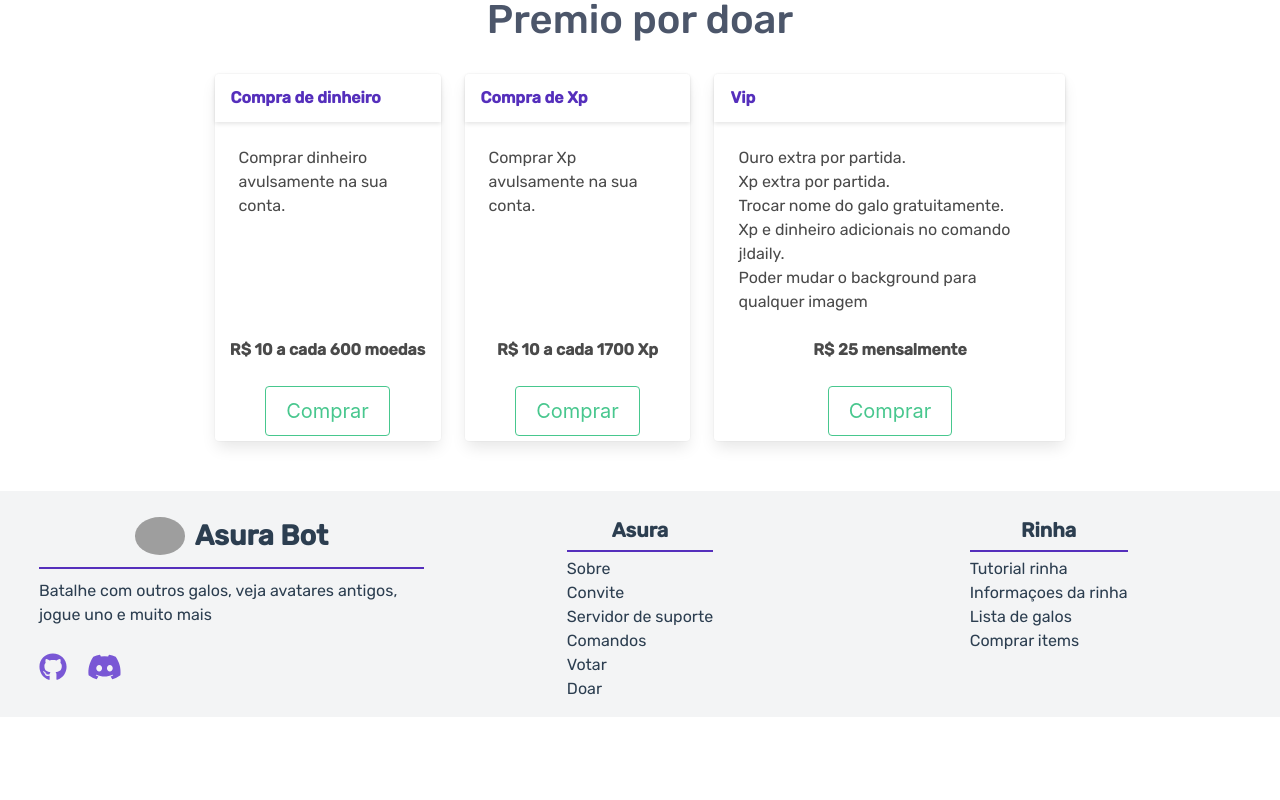
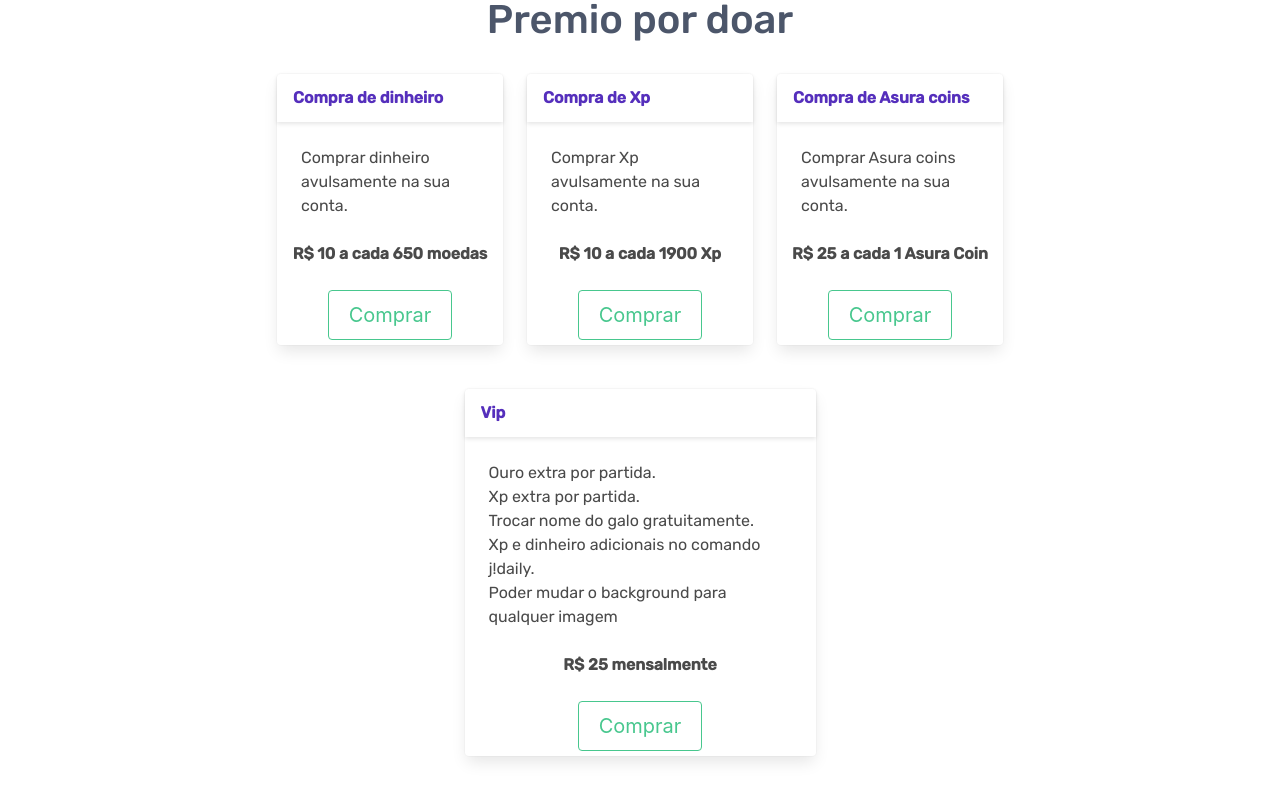
Before and after one commit to Acnologla/asura-site, a Vue app: page /asura-site/donate in a window 1280 px wide. Shown: the part 560-1360 px from the top of the page. Before the commit the page ends 1277 px from the top, so only its background shows below. Built offline with nearby package versions, Linux system fonts and the light colour scheme; grey boxes are pictures that could not be loaded.

Commit message:
Changed prices

```diff
--- a/src/views/Donate.vue
+++ b/src/views/Donate.vue
@@ -35,14 +35,17 @@
         <h2 class="donateTitle">Premio por doar</h2>
       </div>
       <br>
-       <div id="donateCards" style="max-width:750px" class="columns is-centered">
+       <div id="donateCards" style="max-width:750px" class="columns is-centered is-multiline">
             <div class = "column is-three-quarters-mobile is-one-third">
-                <DonateCard price="R$ 10 a cada 600 moedas" description="Comprar dinheiro avulsamente na sua conta." title="Compra de dinheiro"/>
+                <DonateCard price="R$ 10 a cada 650 moedas" description="Comprar dinheiro avulsamente na sua conta." title="Compra de dinheiro"/>
             </div>
             <div class = "column is-three-quarters-mobile is-one-third">
-                <DonateCard price = "R$ 10 a cada 1700 Xp" description="Comprar Xp avulsamente na sua conta." title="Compra de Xp"/>
+                <DonateCard price = "R$ 10 a cada 1900 Xp" description="Comprar Xp avulsamente na sua conta." title="Compra de Xp"/>
             </div>
-             <div class = "column is-three-quarters-mobile is-half">
+            <div class = "column is-three-quarters-mobile is-one-third">
+                <DonateCard price = "R$ 25 a cada 1 Asura Coin" description="Comprar Asura coins avulsamente na sua conta." title="Compra de Asura coins"/>
+            </div>
+             <div class = "column is-three-quarters-mobile is-half" style="margin-top:20px;">
                 <DonateCard price = "R$ 25 mensalmente" description="Ouro extra por partida.  <br>Xp extra por partida. <br>Trocar nome do galo gratuitamente.<br>Xp e dinheiro adicionais no comando j!daily.<br>Poder mudar o background para qualquer imagem" title="Vip"/>
             </div>
        </div>
--- a/src/views/RinhaTutorial.vue
+++ b/src/views/RinhaTutorial.vue
@@ -4,7 +4,7 @@
       <h2 class="title">Como jogar</h2>
       <p class="aboutDescription">
         Primeiro use o comando <span class="bold">j!galo</span> para ver o tipo do seu
-        galo, existem 4 raridades de galo (comum, raro, epico, lendario) voce ira começar
+        galo, existem 5 raridades de galo (comum, raro, epico, lendario, mitico) voce ira começar
         com um galo comum aleatorio,
         <router-link target="_blank" :to="{ name: 'Galos' }"
           >Veja aqui a lista de galos e habilidades.</router-link
@@ -42,7 +42,7 @@
     <section>
       <h2 class="title">Economia</h2>
       <p class="aboutDescription">
-        A cada rinha contra um amigo ganha, ou a cada missão concluída você vai ganhar dinheiro. Dinheiro pode user usado para mudar o nome do seu galo usando <span class="bold">j!changename novoNome (ira custar 100 de dinheiro)</span>, ou pode ser usado para comprar lootboxs usando <span class="bold">j!lootbox</span>. Existem 7 tipos de lootbox (comum, normal, rara, épica, lendária, itens especiais e cosmética) quando você abrir uma delas você ira ganhar um galo de uma das 4 raridades, quanto maior o nível da caixa mais a sua chance de pegar galos mais raros. Apos abrir uma lootbox use j!equip para ver o número e equipar o galo que você ganhou, caso queira equipar seu galo use <span class="bold"> j!equip numerodoGalo</span> ou caso queira vender ele para ganhar mais dinheiro use <span class="bold">j!equip numeroDoGalo remove</span>. Sobre Asura coins, você pode conseguir eles vendendo galos com mais de um upgrades de galo, ela serve para você comprar caixas lendárias e de itens especiais, essas caixas te darão chances melhores comparada as outras!
+        A cada rinha contra um amigo ganha, ou a cada missão concluída você vai ganhar dinheiro. Dinheiro pode user usado para mudar o nome do seu galo usando <span class="bold">j!changename novoNome (ira custar 100 de dinheiro)</span>, ou pode ser usado para comprar lootboxs usando <span class="bold">j!lootbox</span>. Existem 7 tipos de lootbox (comum, normal, rara, épica, lendária, itens especiais e cosmética) quando você abrir uma delas você ira ganhar um galo de uma das 5 raridades, quanto maior o nível da caixa mais a sua chance de pegar galos mais raros. Apos abrir uma lootbox use j!equip para ver o número e equipar o galo que você ganhou, caso queira equipar seu galo use <span class="bold"> j!equip numerodoGalo</span> ou caso queira vender ele para ganhar mais dinheiro use <span class="bold">j!equip numeroDoGalo remove</span>. Sobre Asura coins, você pode conseguir eles vendendo galos com mais de um upgrades de galo, ela serve para você comprar caixas lendárias e de itens especiais, essas caixas te darão chances melhores comparada as outras!
       </p>
     </section>
     <hr style="margin-left: 10vw; margin-right: 10vw; background-color: #552fbc" />
@@ -72,14 +72,13 @@
     <section>
       <h2 class="title">Clãs</h2>
       <p class="aboutDescription">
-        Você pode criar um clan usando <span class="bold"> j!clan create nome</span> (ira custar 1000 de dinheiro), ou você pode entrar em algum clan caso seja convidado por algum usuário que possua administrador ou seja dono do clan. Cada clan tem um número máximo de membros de até 15 pessoas (20 pessoas caso seu clan chegue até ao nível 3), cada j!train que você ganhar faz com que seu clan ganhe mais 1 de xp. Quanto mais alto o nível do seu clan mais vantagens os membros do clan terão, sendo o nível 5 o máximo de nível para um clan. Cada clan ira ter uma missão por mês e quando ela for concluída todos os membros do clan receberão recompensas! O banco do clan serve para você juntar dinheiro e comprar novas vantagens extras para o clan, todos os membros poderam depositar dinheiro para ajudar o clan, ele tambem ira gerar passivamente uma quantia de dinheiro, com o dinheiro do banco vocês poderão comprar alguns upgrades, sendo eles atualmente: 1 membro adicional por clan e melhoramento na geração passiva de dinheiro.
-      </p>
+Você pode criar um clan usando <span class="bold">j!clan create nome</span> (ira custar 1000 de dinheiro), ou você pode entrar em algum clan caso seja convidado por algum usuário que seja administrador ou  dono do clan. Cada clan tem um número máximo de membros de até 25 pessoas (que podem ser aumentados com upgrades de banco do clã). Cada j!train que você ganhar faz com que seu clan ganhe mais 1 de xp. Quanto mais alto o nível do seu clan mais vantagens os membros do clan terão. Cada clan irá ter uma missão por mês e quando ela for concluída todos os membros do clan receberão recompensas!<br>Use <span class="bold">j!clan banco</span> para abrir o banco do clan, o banco do clan serve para você juntar dinheiro e comprar novas vantagens extras para o clan, todos os membros podem depositar dinheiro para ajudar o clan, com o dinheiro do banco vocês poderão comprar alguns upgrades  disponiveis.</p>
     </section>
     <hr style="margin-left: 10vw; margin-right: 10vw; background-color: #552fbc" />
        <section>
       <h2 class="title">Arenas</h2>
       <p class="aboutDescription">
-Você pode comprar um ingresso para a arena por 500 de dinheiro, na arena você ira batalhar com um galo dois níveis maior que o seu e com o mesmo item que você, caso tenha um, seu galo precisa ser no minímo level 5 para poder batalhar na arena. Se você perder 3 vezes você ira ganhar uma quantia de dinheiro e xp conforme o máximo de vitórias que você teve, cada vitória na arena te garantirá 80 de dinheiro, se você chegar ao máximo de vitórias (12) na arena você vai ganhar 960 de dinheiro e 240 de xp para seu galo.
+Você pode comprar um ingresso para a arena por 500 de dinheiro, na arena você irá batalhar com outros players que podem ter níveis e itens (caso tenha um) maiores ou menores que o seu. O seu galo precisa ser no minímo level 5 para poder batalhar na arena. Se você perder 3 vezes você ira ganhar uma quantia de dinheiro e xp conforme o máximo de vitórias que você teve, cada vitória na arena te garantirá 80 de dinheiro e 20 de XP, se você chegar ao máximo de vitórias (12) na arena você vai ganhar 960 de dinheiro e 240 de xp para seu galo.
       </p>
     </section>
         <hr style="margin-left: 10vw; margin-right: 10vw; background-color: #552fbc" />
```
Also changed, not shown: 8 other files (tests, documents, lock files or other folders).
